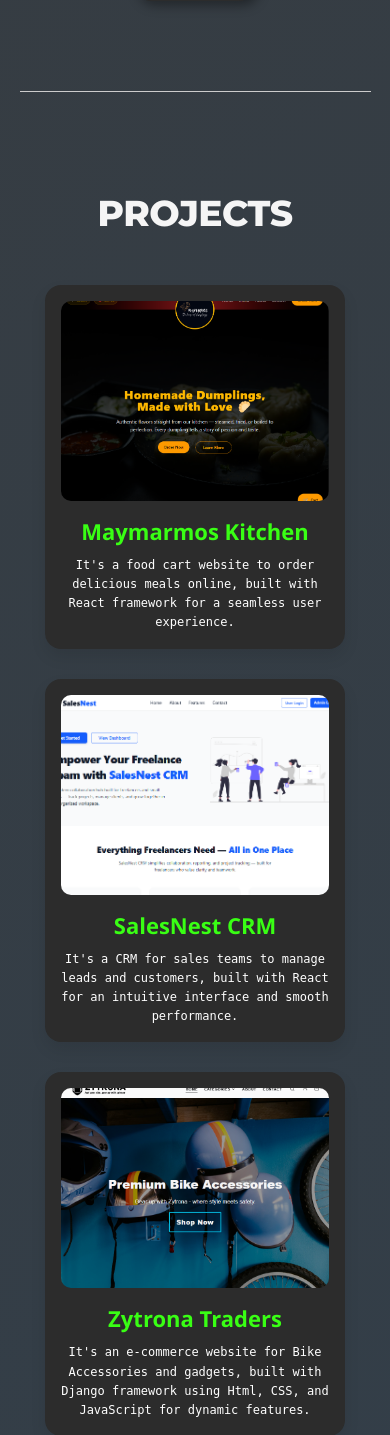
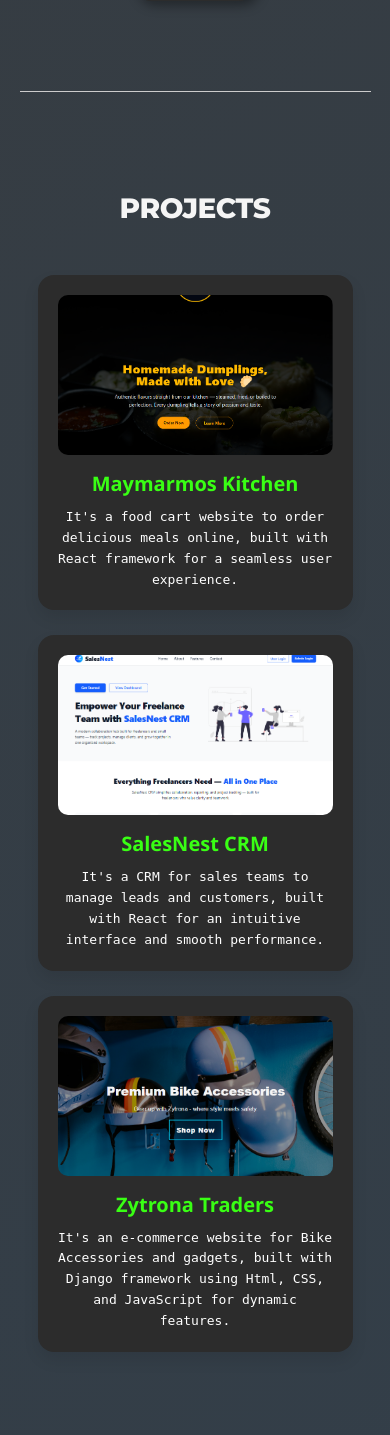
Before and after one commit to khanarmughan71-dev/armughan-dev-site, a Django app: page / in a window 390 px wide. Shown: the part 3050-4485 px from the top of the page. Run offline with Django 5.2, Linux system fonts and the light colour scheme.

Commit message:
changes in the responsiveness

```diff
--- a/blog/static/blog/css/style.css
+++ b/blog/static/blog/css/style.css
@@ -847,6 +847,14 @@ footer {
     max-width: 160px;
   }
 
+  .projects-container {
+    gap: 25px;
+  }
+
+  .project-card {
+    width: 45%;
+  }
+
   .footer-row {
     flex-direction: column;
     align-items: center;
@@ -1069,8 +1077,27 @@ footer {
   }
 
   /* Projects Section */
+  .projects-container {
+    flex-direction: column;
+    align-items: center;
+  }
+
   .project-card {
-    padding: 1rem;
+    width: 90%;
+    max-width: 360px;
+  }
+
+  .project-image {
+    height: 180px;
+  }
+
+  .project-card h3 {
+    font-size: 20px;
+    text-align: center;
+  }
+
+  .project-card p {
+    font-size: 13px;
     text-align: center;
   }
 
@@ -1131,4 +1158,17 @@ footer {
   .main-nav {
     gap: 12px;
   }
+
+  .projects-section h2 {
+    font-size: 28px;
+  }
+
+  .project-image {
+    height: 160px;
+  }
+
+  .visit-text {
+    font-size: 16px;
+    letter-spacing: 1px;
+  }
 }
--- a/blog/templates/blog/base.html
+++ b/blog/templates/blog/base.html
@@ -17,7 +17,7 @@
     <header class="site-header">
   <div class="header-container">
     <div class="logo-title">
-      <img src="{% static 'blog/images/Dev_logo_v1.png' %}" alt="Logo">
+      <img src="{% static 'blog/images/Dev_logo01.png' %}" alt="Logo">
       <h1 class="site-title">
       <span class="first">Armughan</span><span class="second">.Dev</span>
       </h1>
```
